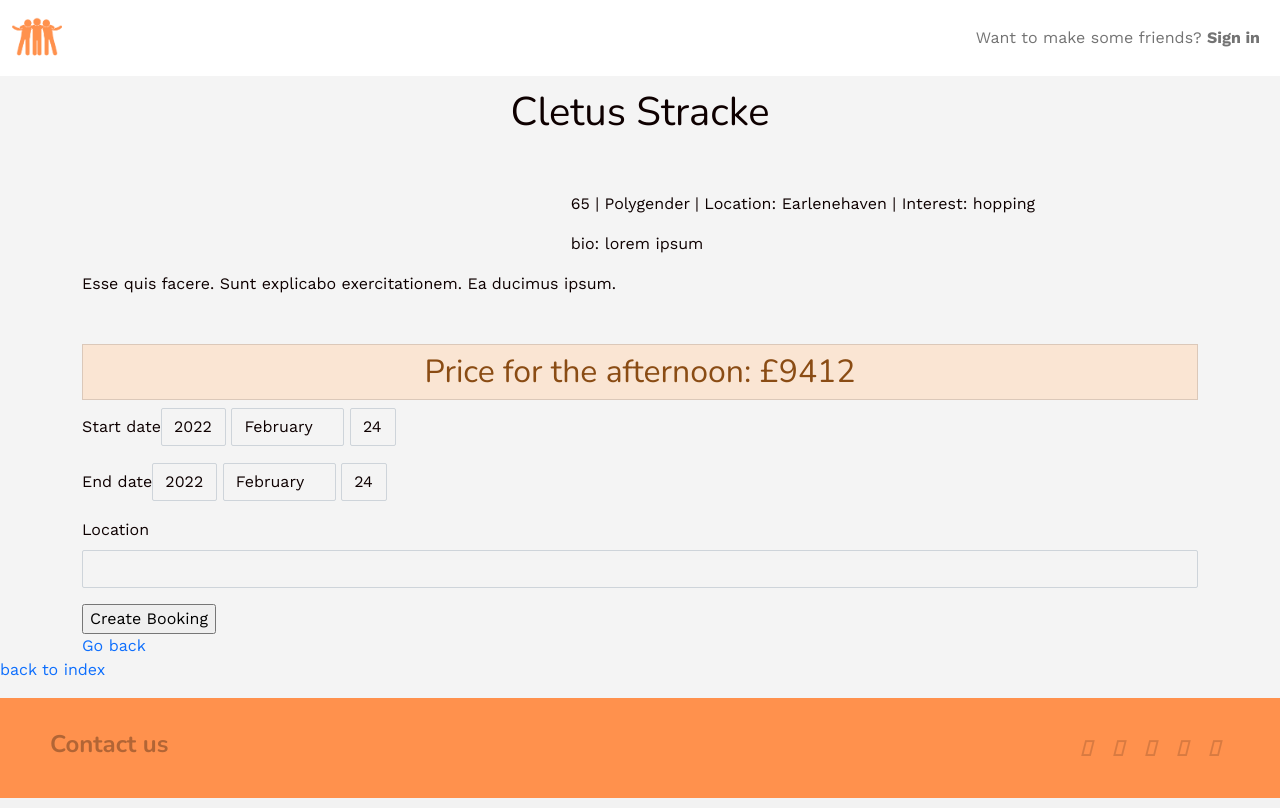
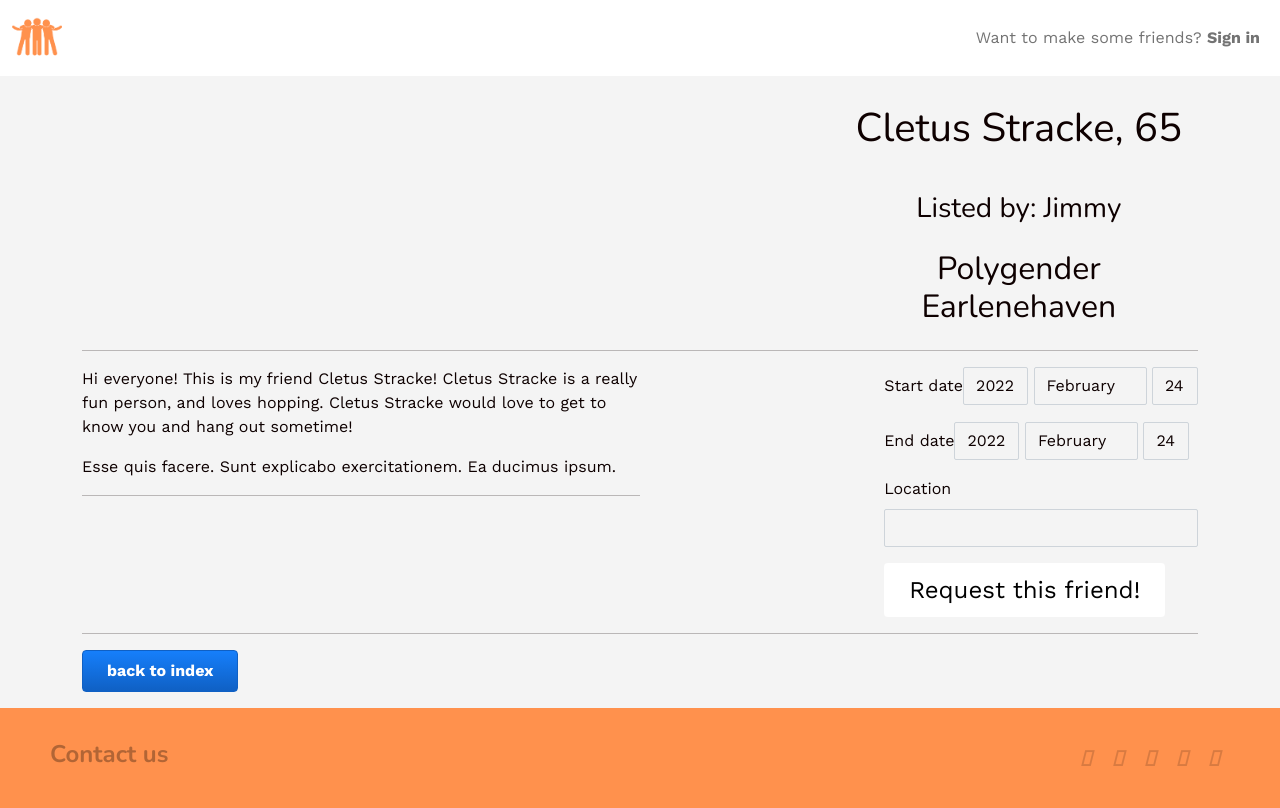
Before and after one commit to NazgulZhuzumova/RentAfriend1, a Rails app: page /friends/1 in a window 1280 px wide. Run offline with Rails 7, Linux system fonts and the light colour scheme; data comes from the database, SQL or seed files in the repository; style sheets or scripts are compiled from the project's sources; some libraries are stand-ins or nearby versions; some web fonts are replaced.

Commit message:
styled show page + form

```diff
--- a/app/views/friends/show.html.erb
+++ b/app/views/friends/show.html.erb
@@ -1,36 +1,39 @@
-
+<br>
+<br>
 <div class="container">
-<h1 class="text-center p-5"><%= @friend.name %></h1>
-
-  <div class="d-flex justify-content-around">
+  <div class="d-flex justify-content-between align-items-center">
     <div>
       <% if @friend.photo.attached? %>
         <%= cl_image_tag @friend.photo.key,
-          width: 400, height: 300, crop: :fill %>
+          width: 600, height: 400, crop: :fill %>
       <% end %>
     </div>
-    <div>
-    <p><%= @friend.age %> | <%= @friend.gender %> | Location: <%= @friend.location %> | Interest: <%= @friend.interest %></p>
-    <p>bio: lorem ipsum</p>
+    <div class="grid">
+      <h1 class="text-center p-3"><%= @friend.name %>, <%= @friend.age %></h1>
+      <h3 class="text-center p-3"> Listed by: <%= @friend.user.name %></h3>
+    <div class="text-center">
+      <h2><%= @friend.gender %> <br><%= @friend.location %></h2>
     </div>
     </div>
+  </div>
+  <hr>
+  <div class="d-flex justify-content-between">
+    <div class="w-50">
+      <p>Hi everyone! This is my friend <%= @friend.name %>! <%= @friend.name %> is a really fun person, and loves <%= @friend.interest %>. <%= @friend.name %> would love to get to know you and hang out sometime!</p>
       <p><%= @friend.bio %></p>
-
-<h2 class="list-group-item list-group-item-warning mt-5 text-center">Price for the afternoon: £<%= @friend.price %></h2>
-
+        <hr>
+    </div>
+    <div>
       <%= simple_form_for [@friend, @booking] do |f| %>
       <%= f.input :start_date%>
-
       <%= f.input :end_date %>
-
       <%= f.input :location %>
-
-  <%= f.submit %>
+      <%= f.submit "Request this friend!", class: "btn btn-flat" %>
       <% end %>
-
-  <%= link_to "Go back", friends_path %>
-</div>
-
-<%= link_to "back to index", friends_path %></p>
     </div>
   </div>
+  <hr>
+<%= link_to "back to index", friends_path, class: "btn btn-gradient"%></p>
+</div>
+</div>
+</div>
```
Lines whose indentation alone changed are shown as unchanged.
